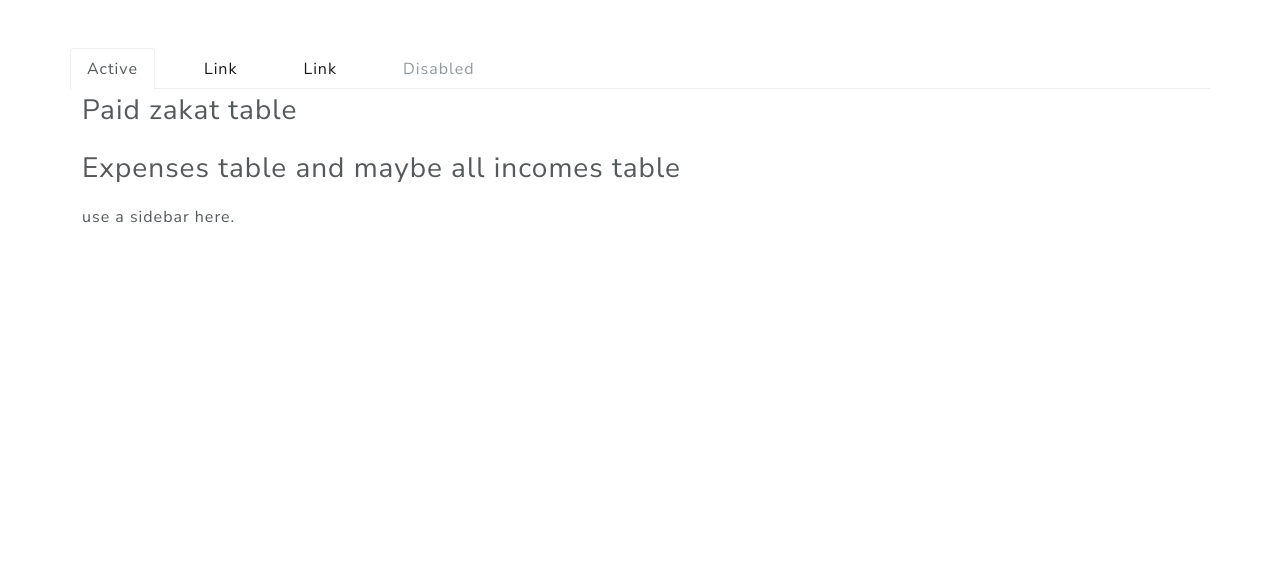
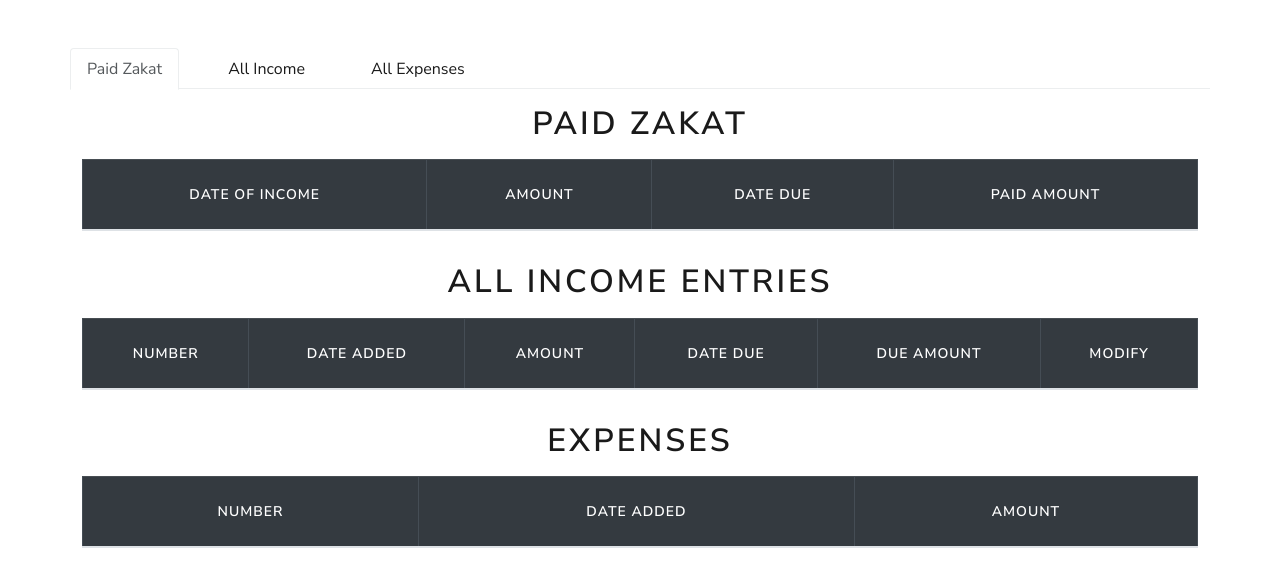
Before and after one commit to faisalsherif7/CS50-final-project, a Flask app: page /history in a window 1280 px wide. Shown: the part 92-679 px from the top of the page. Run offline with Flask 2, Linux system fonts and the light colour scheme; data comes from the database, SQL or seed files in the repository; both versions use the stored data as it was after the commit; lists and menus that the app fills with data are empty; some libraries are stand-ins or nearby versions.

Commit message:
fixed some bugs and added all tables to history tab. Need to arrange them in tabs.

```diff
--- a/app.py
+++ b/app.py
@@ -196,9 +196,11 @@ def addmoney():
 
 @app.route('/history')
 def history():
-    incomes = session.query(Income).all()
-    expenses = session.query(Expenses).all()
-    return render_template('history.html', incomes=incomes, expenses=expenses)
+    userid = flasksession.get('user_id')
+    incomes = session.query(Income).filter_by(user_id=userid).all()
+    expenses = session.query(Expenses).filter_by(user_id=userid).all()
+    paid = session.query(Income).filter_by(user_id=userid, paid=True).all()
+    return render_template('history.html', incomes=incomes, expenses=expenses, paid=paid)
 
 @app.route('/due')
 @login_required
--- a/static/main.js
+++ b/static/main.js
@@ -0,0 +1,3 @@
+$(function(){
+    $('input#someid').blur();
+});
--- a/templates/history.html
+++ b/templates/history.html
@@ -4,31 +4,108 @@
 
 {% block content %}
 
-<ul class="nav nav-tabs">
-    <li class="nav-item">
-      <a class="nav-link active" aria-current="page" href="#">Active</a>
+
+
+
+
+<ul class="nav nav-tabs" id="myTab" role="tablist">
+    <li class="nav-item" role="presentation">
+      <button class="nav-link active" id="paid_zakat-tab" data-bs-toggle="tab" data-bs-target="#paid_zakat-tab-pane" type="button" role="tab" aria-controls="paid_zakat-tab-pane" aria-selected="true">Paid Zakat</button>
     </li>
-    <li class="nav-item">
-      <a class="nav-link" href="#">Link</a>
+    <li class="nav-item" role="presentation">
+      <button class="nav-link" id="all_income-tab" data-bs-toggle="tab" data-bs-target="#all_income-tab-pane" type="button" role="tab" aria-controls="all_income-tab-pane" aria-selected="false">All Income</button>
     </li>
-    <li class="nav-item">
-      <a class="nav-link" href="#">Link</a>
+    <li class="nav-item" role="presentation">
+      <button class="nav-link" id="all_expenses-tab" data-bs-toggle="tab" data-bs-target="#all_expenses-tab-pane" type="button" role="tab" aria-controls="all_expenses-tab-pane" aria-selected="false">All Expenses</button>
     </li>
-    <li class="nav-item">
-      <a class="nav-link disabled">Disabled</a>
-    </li>
-  </ul>
+</ul>
 
-<p class="fs-2">
-    Paid zakat table
-</p>
+<div class="tab-content" id="myTabContent">
+    <div class="tab-pane fade show active" id="#paid_zakat-tab-pane" role="tabpanel" aria-labelledby="-tab" tabindex="0">
 
-<p class="fs-2">
-    Expenses table and maybe all incomes table
-</p>
+    </div>
+</div>
 
-<p>
-    use a sidebar here.
-</p>
-
+<div class="table-responsive">
+    <table class="table table-bordered mt-3">
+        <h1 class="mt-3 text-center"> Paid Zakat </h1>
+        <thead class="table-dark text-center">
+            <th>Date of income</th>
+            <th>Amount</th>
+            <th>Date Due</th>
+            <th>Paid Amount</th>
+        </thead>
+        <tbody class="table-info">
+            {% for entry in paid %}
+            <tr>
+                <td>{{ entry.date.date() }}</td>
+                <td>{{ entry.amount | usd}}</td>
+                <td>{{ entry.due_date.date() }}</td>
+                <td>{{ entry.due_amount | usd}}</td>
+            </tr>
+            {% endfor %}
+        </tbody>
+    </table>
+</div>
+<div class="table-responsive">
+    <table class="table table-bordered mt-3">
+        <h1 class="mt-3 text-center"> All Income Entries</h1>
+        <thead class="table-dark text-center">
+            <th>Number</th>
+            <th>Date added</th>
+            <th>Amount</th>
+            <th>Date Due</th>
+            <th>Due Amount</th>
+            <th>Modify</th>
+        </thead>
+        <tbody class="table-info">
+            {% for income in incomes %}
+            {% if income.paid == False %}
+            <tr>
+                <td>{{ loop.index }}</td>
+                <td>{{ income.date.date() }}</td>
+                <td>{{ income.amount | usd}}</td>
+                <td>{{ income.due_date.date() }}</td>
+                <td>{{ income.due_amount | usd}}</td>
+                <td>
+                    <div class="row">
+                        <div class="col-auto">
+                            <form action="/modify" method="post">
+                                <input type="hidden" name="income_id" class="hidden-field" value='{{ income.id }}'>
+                                <button type="submit" class="btn btn-info">Modify</button>
+                            </form>
+                        </div>
+                        <div class="col-auto">
+                            <form action="/delete_entry", method="post">
+                                <input type="hidden" name="income_id" class="hidden-field" value='{{ income.id }}'>
+                                <button type="submit" class="btn btn-danger">Delete</button>
+                            </form>
+                        </div>
+                    </div>
+                </td>
+            </tr>
+            {% endif %}
+            {% endfor %}
+        </tbody>
+    </table>
+</div>
+<div class="table-responsive">
+    <table class="table table-bordered mt-3">
+        <h1 class="mt-3 text-center"> Expenses </h1>
+            <thead class="table-dark text-center">
+                <th>Number</th>
+                <th>Date added</th>
+                <th>Amount</th>
+            </thead>
+            <tbody class="table-info">
+                {% for expense in expenses %}
+                <tr>
+                    <td>{{ loop.index }}</td>
+                    <td>{{ expense.date }}</td>
+                    <td>{{ expense.amount | usd}}</td>
+                </tr>
+                {% endfor %}
+            </tbody>
+    </table>
+</div>
 {% endblock %}
--- a/templates/settings.html
+++ b/templates/settings.html
@@ -26,10 +26,10 @@
 
 <h1 class="mb-3 mt-5">Delete Account</h1>
 <div class="col-md-6">
-    <form action="/delete_account", method="post">
+    <form action="/delete_account" method="post">
         <div class="mb-3">
             <label class="form-label">Username</label>
-            <input type="text" class="form-control" name="username">
+            <input type="text" class="form-control" name="username" id="delete_account_username">
         </div>
         <div class="mb-3">
             <label class="form-label">Password</label>
```
Also changed, not shown: zakat.db, 2 other files.
